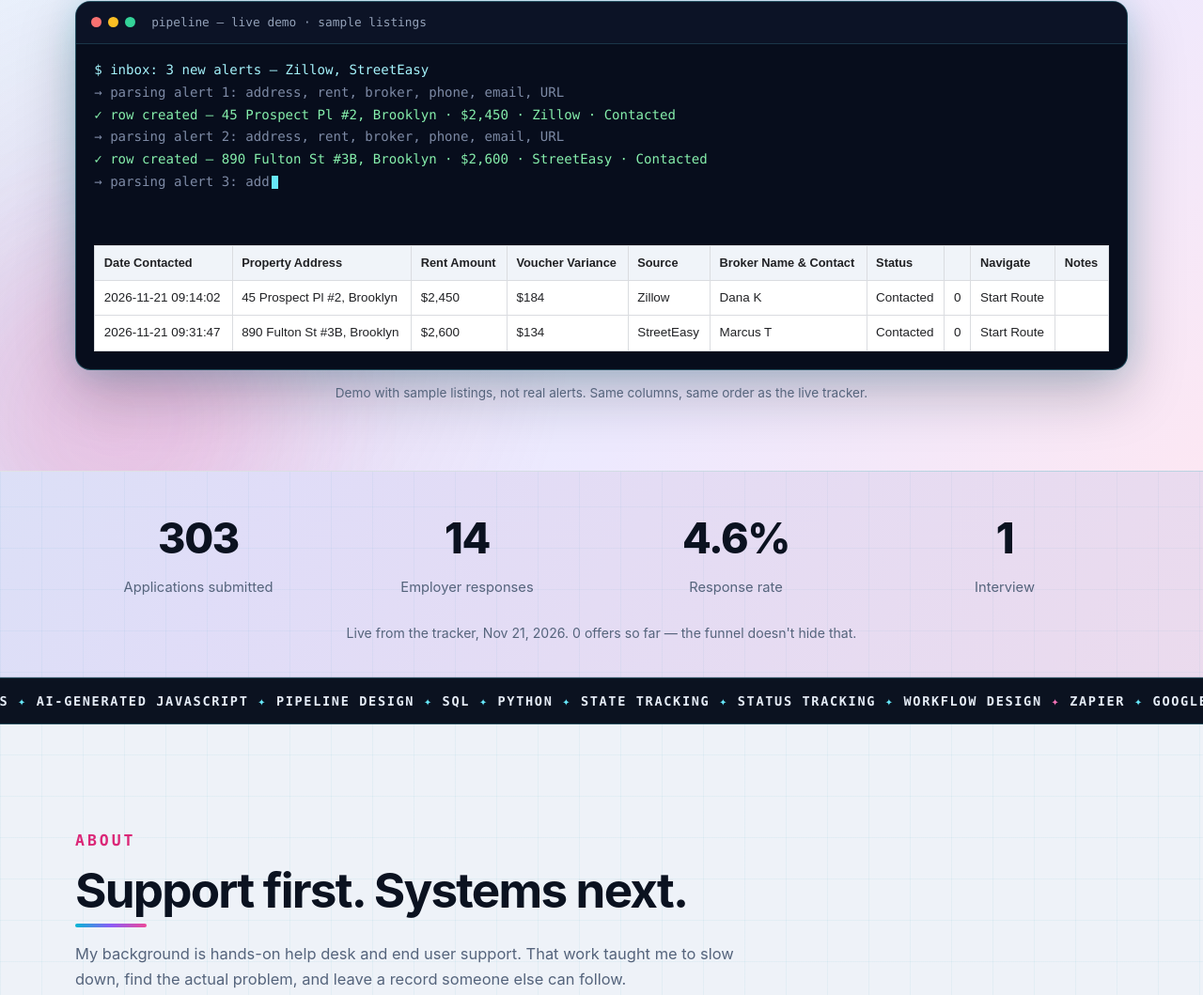
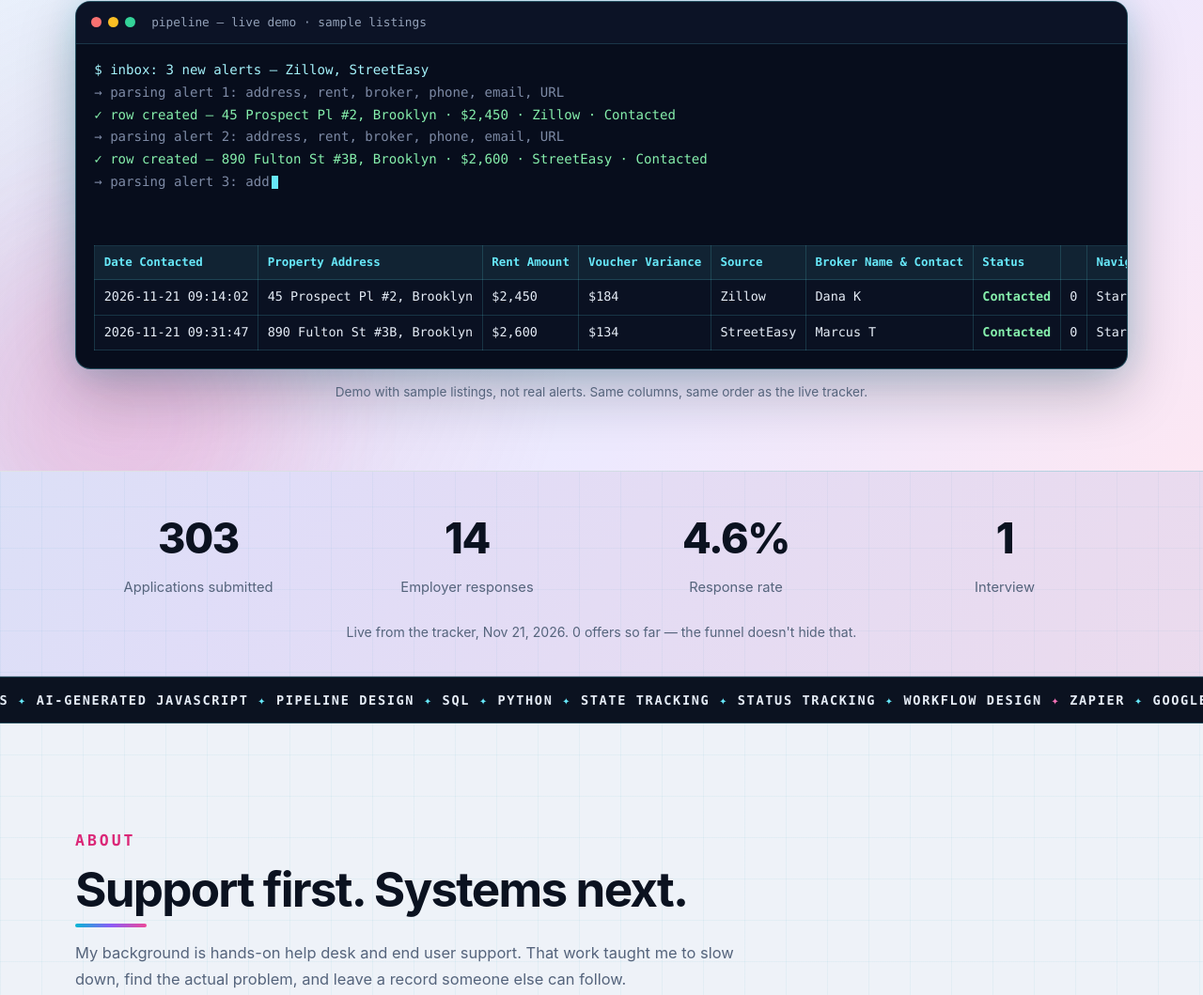
Before and after one commit to flamingblackman/flamingblackman.github.io, a plain HTML site: page index.html in a window 1280 px wide. Shown: the part 913-1972 px from the top of the page at 94% size. Drawn offline with Linux system fonts and the light colour scheme.

Commit message:
Mini-sheet follows the terminal theme: dark panel, monospace, cyan headers, green Status; same 10 columns and Contacted values

```diff
--- a/index.html
+++ b/index.html
@@ -386,13 +386,14 @@
       margin: 0.6rem 1.2rem 1.2rem;
       border-collapse: collapse;
       font-size: 0.84rem;
-      font-family: Arial, Helvetica, sans-serif;
-      background: #fff;
-      color: #202124;
+      font-family: ui-monospace, SFMono-Regular, Menlo, Consolas, monospace;
+      background: #0a1122;
+      color: #c3cede;
     }
-    .mini-sheet th, .mini-sheet td { text-align: left; padding: 0.45rem 0.6rem; border: 1px solid #dadce0; white-space: nowrap; }
-    .mini-sheet th { background: #f0f4f9; color: #202124; font-weight: 700; font-size: 0.8rem; }
-    .mini-sheet td { color: #202124; }
+    .mini-sheet th, .mini-sheet td { text-align: left; padding: 0.45rem 0.6rem; border: 1px solid rgba(103, 232, 249, 0.16); white-space: nowrap; }
+    .mini-sheet th { background: rgba(103, 232, 249, 0.08); color: #67e8f9; font-weight: 700; font-size: 0.78rem; }
+    .mini-sheet td { color: #e6edf7; }
+    .mini-sheet td:nth-child(7) { color: #86efac; font-weight: 700; }
     .terminal-note { margin: 0.8rem 0 0; color: var(--muted); font-size: 0.85rem; text-align: center; }
 
     /* ---------- stats band ---------- */
```
